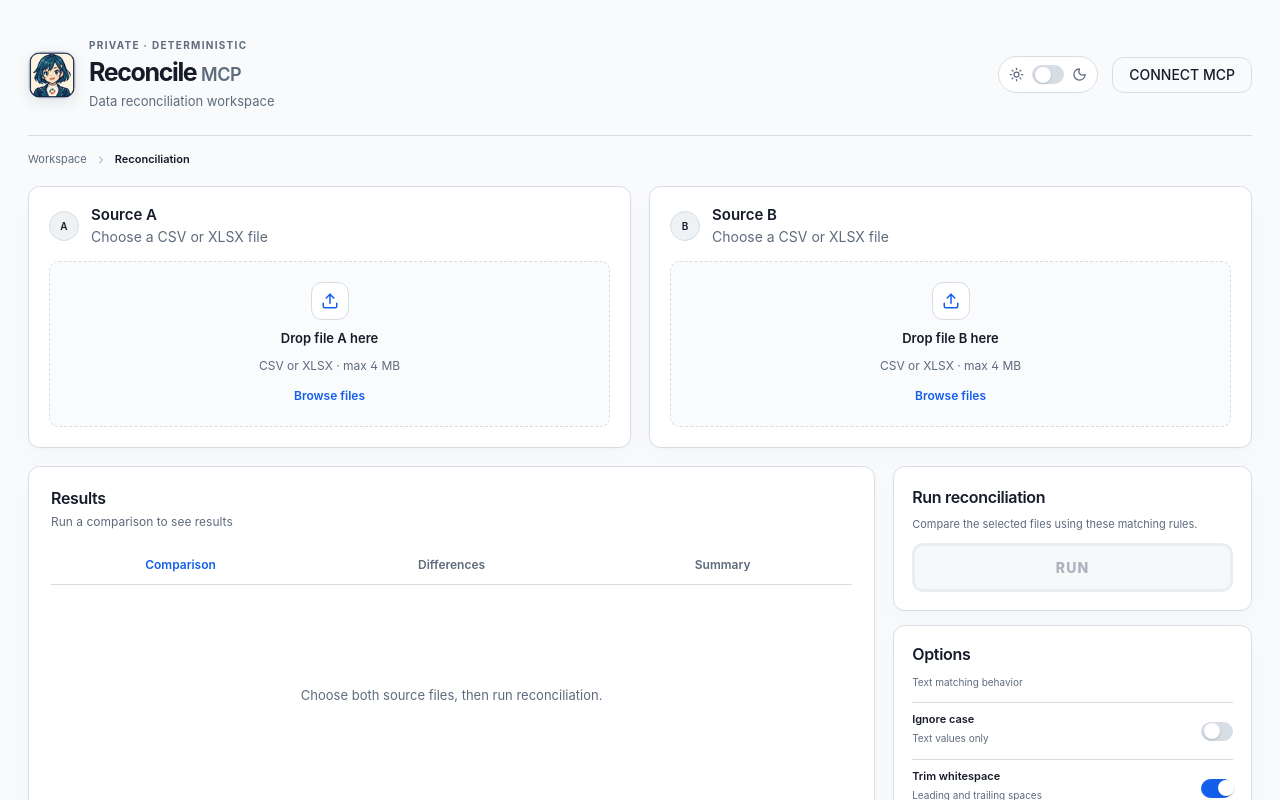
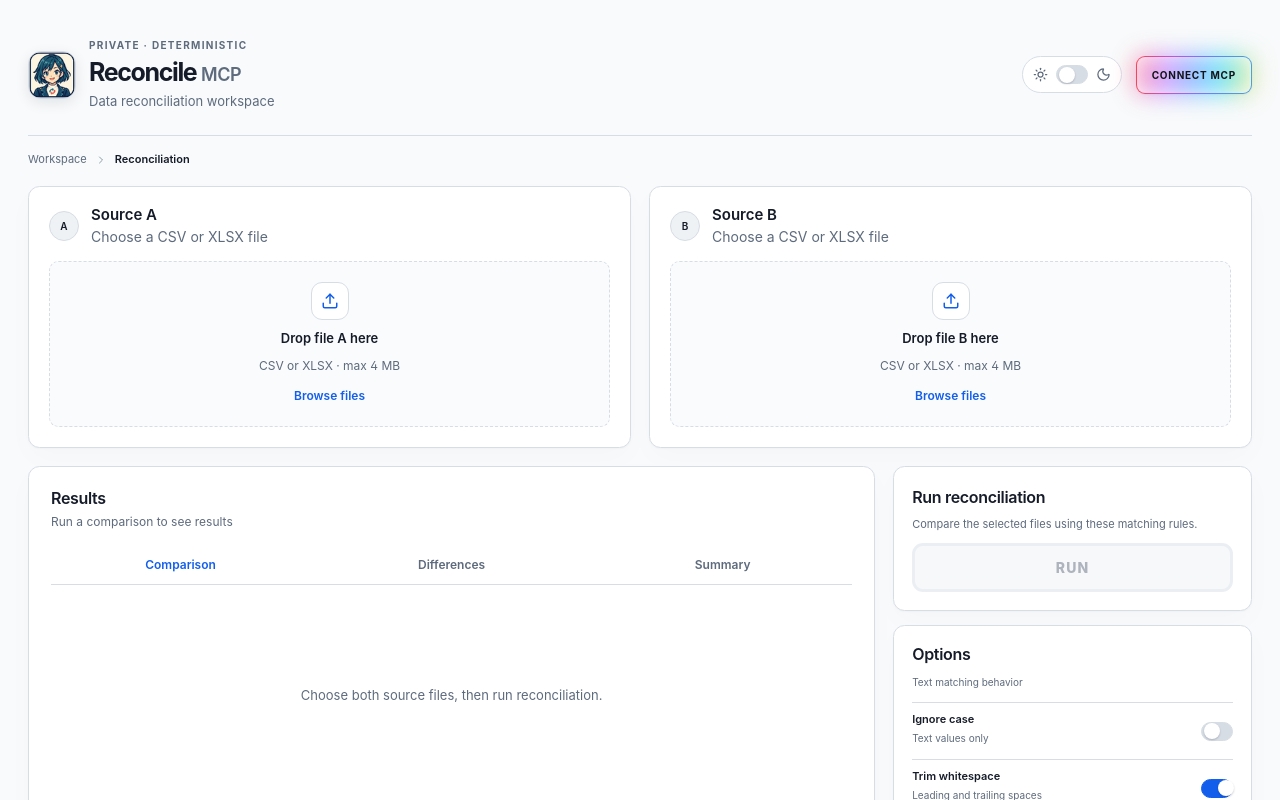
Before and after one commit to DogukanAgenticEngineer/reconMCP, a React (Vite) app: page / in a window 1280 px wide. Shown: the top 800 px of the page. Built offline with nearby package versions, Linux system fonts and the light colour scheme.

Commit message:
style(ui): tune Magic UI rainbow button for app themes

```diff
--- a/src/ui/styles.css
+++ b/src/ui/styles.css
@@ -436,55 +436,89 @@
 }
 
 
-/* Connect MCP: animated spectral frame with strict monochrome hover inversion. */
-.connect-button {
+/* Magic UI Rainbow Button integration — tuned to Reconcile's neutral design system. */
+:root {
+  --color-1: hsl(0 92% 62%);
+  --color-2: hsl(275 88% 66%);
+  --color-3: hsl(218 92% 62%);
+  --color-4: hsl(184 86% 48%);
+  --color-5: hsl(48 96% 58%);
+}
+.dark {
+  --color-1: hsl(0 92% 68%);
+  --color-2: hsl(275 88% 72%);
+  --color-3: hsl(218 92% 70%);
+  --color-4: hsl(184 86% 56%);
+  --color-5: hsl(48 96% 66%);
+}
+@keyframes rainbow {
+  0% { background-position: 0% 50%; }
+  100% { background-position: 200% 50%; }
+}
+@keyframes rainbow-glow {
+  0%, 100% { opacity: 0.34; filter: blur(9px) saturate(1); }
+  50% { opacity: 0.58; filter: blur(12px) saturate(1.18); }
+}
+.connect-mcp-button {
+  --connect-surface: #fff;
+  --connect-ink: #111318;
   position: relative;
   isolation: isolate;
-  min-height: 40px;
-  padding: 0 16px;
-  border: 1px solid transparent;
-  border-radius: 9px;
+  min-height: 38px;
+  padding-inline: 15px;
+  overflow: visible;
+  border: 1.5px solid transparent !important;
+  border-radius: 9px !important;
   background:
-    linear-gradient(#fff, #fff) padding-box,
-    conic-gradient(from var(--connect-angle, 0deg), #ff3b30, #ff9f0a, #ffe600, #34c759, #00c7be, #0a84ff, #5e5ce6, #bf5af2, #ff3b30) border-box;
-  color: #101010;
-  box-shadow: 0 0 0 1px rgb(255 255 255 / 45%), 0 0 13px rgb(94 92 230 / 24%), 0 0 27px rgb(0 199 190 / 15%);
-  font-size: 11px;
-  font-weight: 760;
+    linear-gradient(var(--connect-surface), var(--connect-surface)) padding-box,
+    linear-gradient(90deg, var(--color-1), var(--color-2), var(--color-3), var(--color-4), var(--color-5), var(--color-1)) border-box !important;
+  background-size: auto, 240% 100% !important;
+  background-position: 0 0, 0% 50% !important;
+  color: var(--connect-ink) !important;
+  font-size: 10px !important;
+  font-weight: 720 !important;
   letter-spacing: 0.075em;
-  transition: color 220ms ease, background-color 220ms ease, box-shadow 260ms ease, transform 220ms ease;
-  animation: connect-spectrum 8s linear infinite, connect-glow 3.2s ease-in-out infinite;
+  box-shadow: 0 1px 2px rgb(15 23 42 / 5%);
+  animation: rainbow 5.5s linear infinite;
+  transition: color 220ms ease, background-color 220ms ease, box-shadow 240ms ease, transform 220ms ease !important;
 }
-.connect-button:hover {
-  border-color: transparent;
+.connect-mcp-button::after {
+  position: absolute;
+  z-index: -1;
+  inset: -2px;
+  border-radius: inherit;
+  background: linear-gradient(100deg, var(--color-1), var(--color-2), var(--color-3), var(--color-4), var(--color-5));
+  content: "";
+  opacity: 0.34;
+  filter: blur(9px);
+  animation: rainbow-glow 3.4s ease-in-out infinite;
+  pointer-events: none;
+}
+.connect-mcp-button:hover:not(:disabled) {
+  --connect-surface: #101114;
+  --connect-ink: #fff;
+  border-color: transparent !important;
   background:
-    linear-gradient(#080808, #080808) padding-box,
-    conic-gradient(from var(--connect-angle, 0deg), #ff3b30, #ff9f0a, #ffe600, #34c759, #00c7be, #0a84ff, #5e5ce6, #bf5af2, #ff3b30) border-box;
-  color: #fff;
-  box-shadow: 0 0 0 1px rgb(255 255 255 / 22%), 0 0 18px rgb(255 255 255 / 22%), 0 0 34px rgb(94 92 230 / 25%);
+    linear-gradient(var(--connect-surface), var(--connect-surface)) padding-box,
+    linear-gradient(90deg, var(--color-1), var(--color-2), var(--color-3), var(--color-4), var(--color-5), var(--color-1)) border-box !important;
+  background-size: auto, 240% 100% !important;
+  background-position: 0 0, 100% 50% !important;
+  color: var(--connect-ink) !important;
+  box-shadow: 0 0 0 1px rgb(255 255 255 / 8%), 0 0 18px rgb(94 92 230 / 16%);
   transform: translateY(-1px);
 }
-.connect-button:active { transform: translateY(0) scale(0.98); }
-.connect-button:focus-visible { outline: 3px solid hsl(var(--ring) / 48%); outline-offset: 4px; }
-.dark .connect-button {
-  background:
-    linear-gradient(#080808, #080808) padding-box,
-    conic-gradient(from var(--connect-angle, 0deg), #ff3b30, #ff9f0a, #ffe600, #34c759, #00c7be, #0a84ff, #5e5ce6, #bf5af2, #ff3b30) border-box;
-  color: #fff;
+.dark .connect-mcp-button {
+  --connect-surface: #101114;
+  --connect-ink: #f8fafc;
+  box-shadow: 0 1px 2px rgb(0 0 0 / 20%);
 }
-.dark .connect-button:hover {
-  background:
-    linear-gradient(#fff, #fff) padding-box,
-    conic-gradient(from var(--connect-angle, 0deg), #ff3b30, #ff9f0a, #ffe600, #34c759, #00c7be, #0a84ff, #5e5ce6, #bf5af2, #ff3b30) border-box;
-  color: #080808;
-  box-shadow: 0 0 18px rgb(255 255 255 / 28%), 0 0 34px rgb(255 255 255 / 18%);
+.dark .connect-mcp-button:hover:not(:disabled) {
+  --connect-surface: #fff;
+  --connect-ink: #101114;
+  box-shadow: 0 0 18px rgb(255 255 255 / 15%);
 }
-@property --connect-angle { syntax: "<angle>"; inherits: false; initial-value: 0deg; }
-@keyframes connect-spectrum { to { --connect-angle: 360deg; } }
-@keyframes connect-glow {
-  0%, 100% { filter: saturate(1); }
-  50% { filter: saturate(1.35); }
+.connect-mcp-button:active:not(:disabled) { transform: translateY(0) scale(0.985); }
+.connect-mcp-button:focus-visible { outline: 3px solid hsl(var(--ring) / 35%) !important; outline-offset: 4px; }
+@media (prefers-reduced-motion: reduce) {
+  .connect-mcp-button, .connect-mcp-button::after { animation: none; }
 }
-@media (prefers-reduced-motion: reduce) {
-  .connect-button { animation: none; }
-}
```
